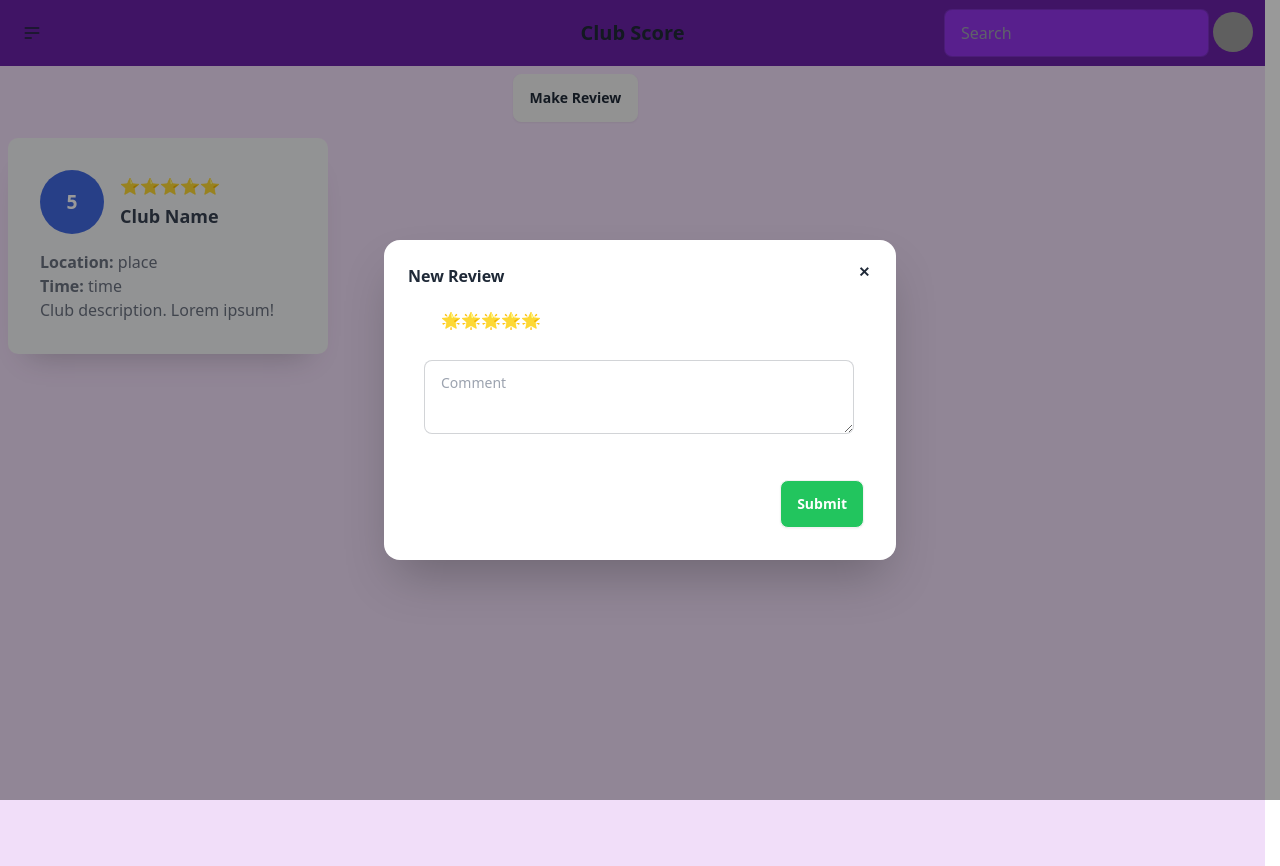
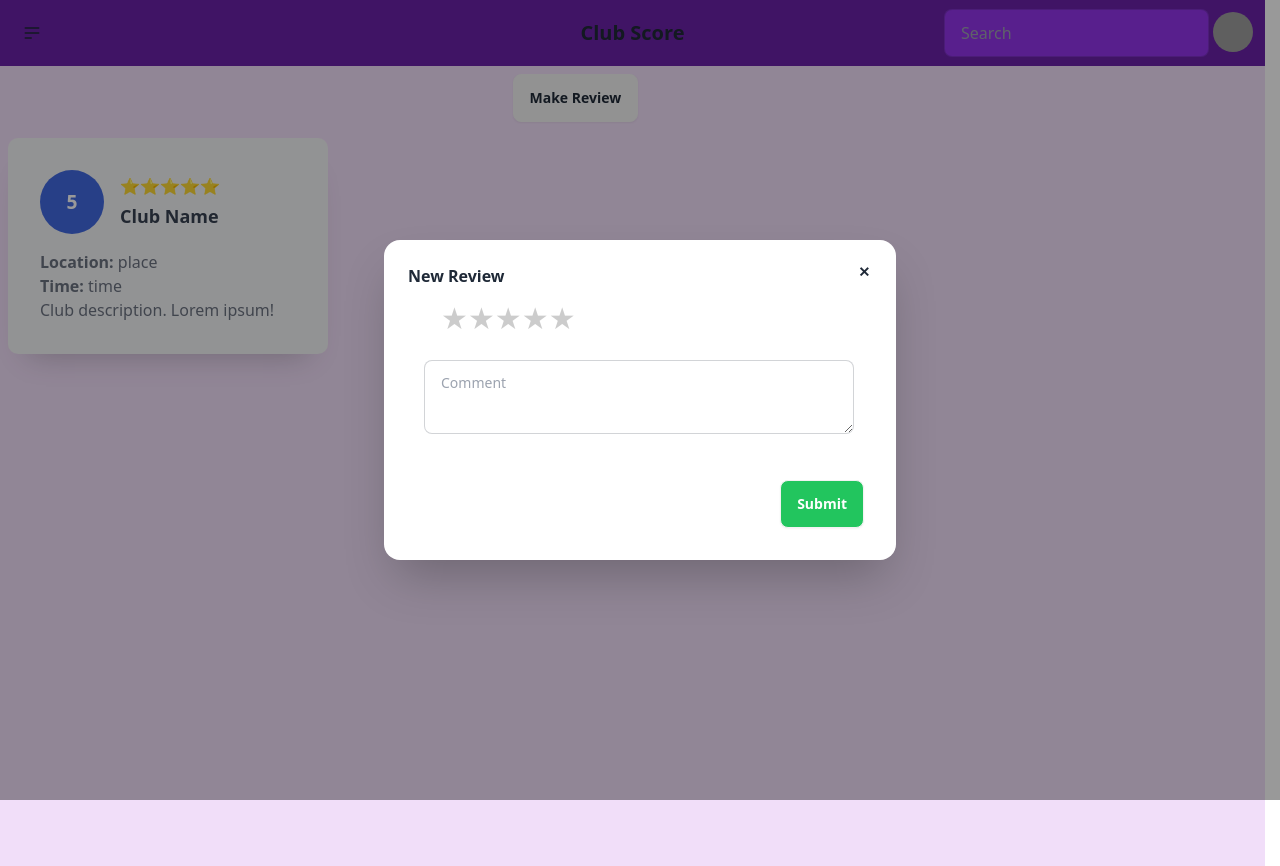
Before and after one commit to Youssup/CommUnity, a Vue app in the folder client/: page /clubs in a window 1280 px wide. Both pictures are taken after a click on the button "Make Review". Built offline with nearby package versions, Linux system fonts and the light colour scheme; grey boxes are pictures that could not be loaded.

Commit message:
fixed rating

```diff
--- a/client/src/components/MakeReview.vue
+++ b/client/src/components/MakeReview.vue
@@ -19,7 +19,17 @@ const isOpen = ref(false)
                     <label class="input flex items-center gap-2">
                         <!-- /* From Uiverse.io by PriyanshuGupta28 */  -->
                         <div class="rating">
-                            <p>&#127775;&#127775;&#127775;&#127775;&#127775;</p>
+                            <input value="5" name="rating" id="star5" type="radio">
+                            <label for="star5"></label>
+                            <input value="4" name="rating" id="star4" type="radio">
+                            <label for="star4"></label>
+                            <input value="3" name="rating" id="star3" type="radio">
+                            <label for="star3"></label>
+                            <input value="2" name="rating" id="star2" type="radio">
+                            <label for="star2"></label>
+                            <input value="1" name="rating" id="star1" type="radio">
+                            <label for="star1"></label>
+
                         </div>
                     </label>
                     <textarea class="textarea textarea-bordered" placeholder="Comment"></textarea>
```
